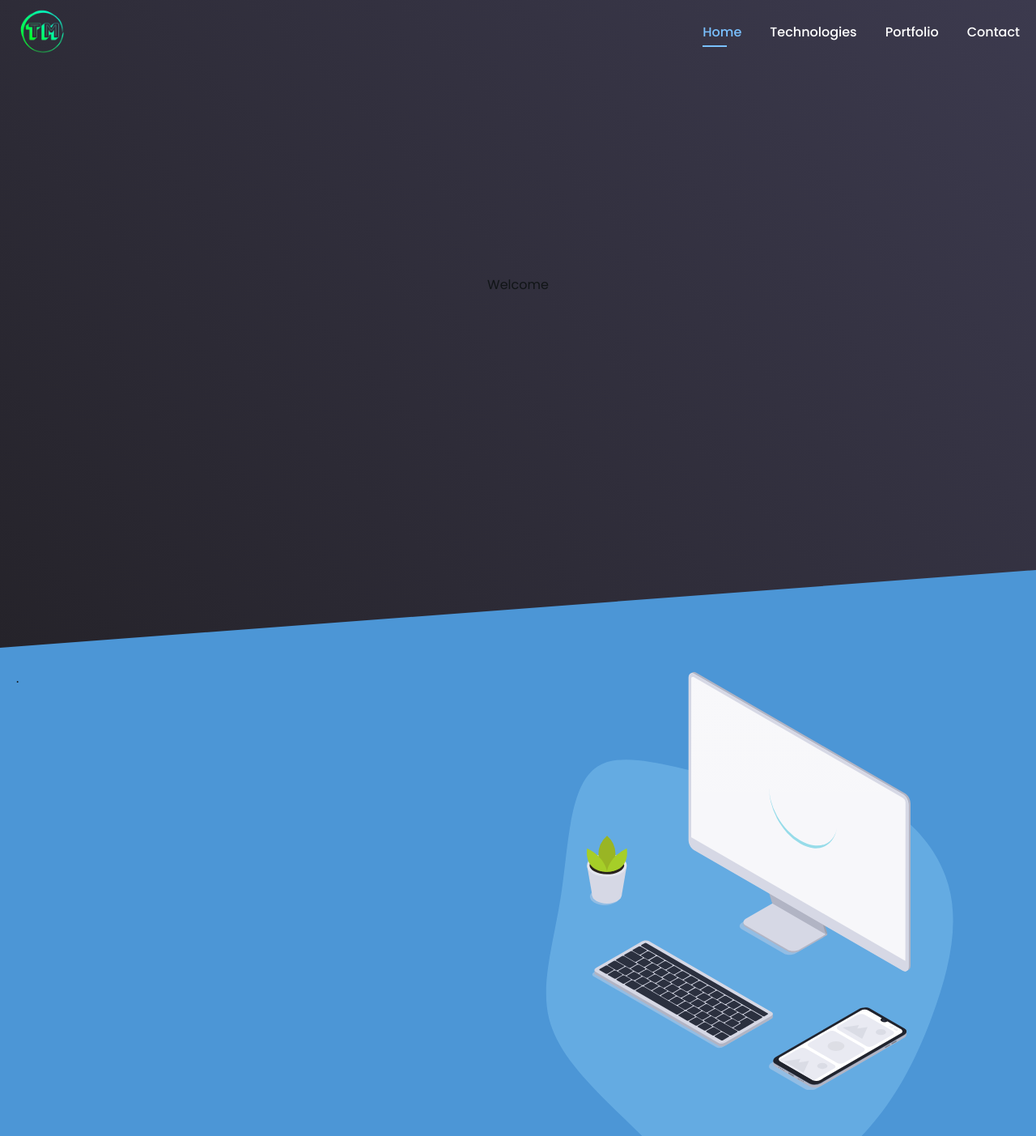
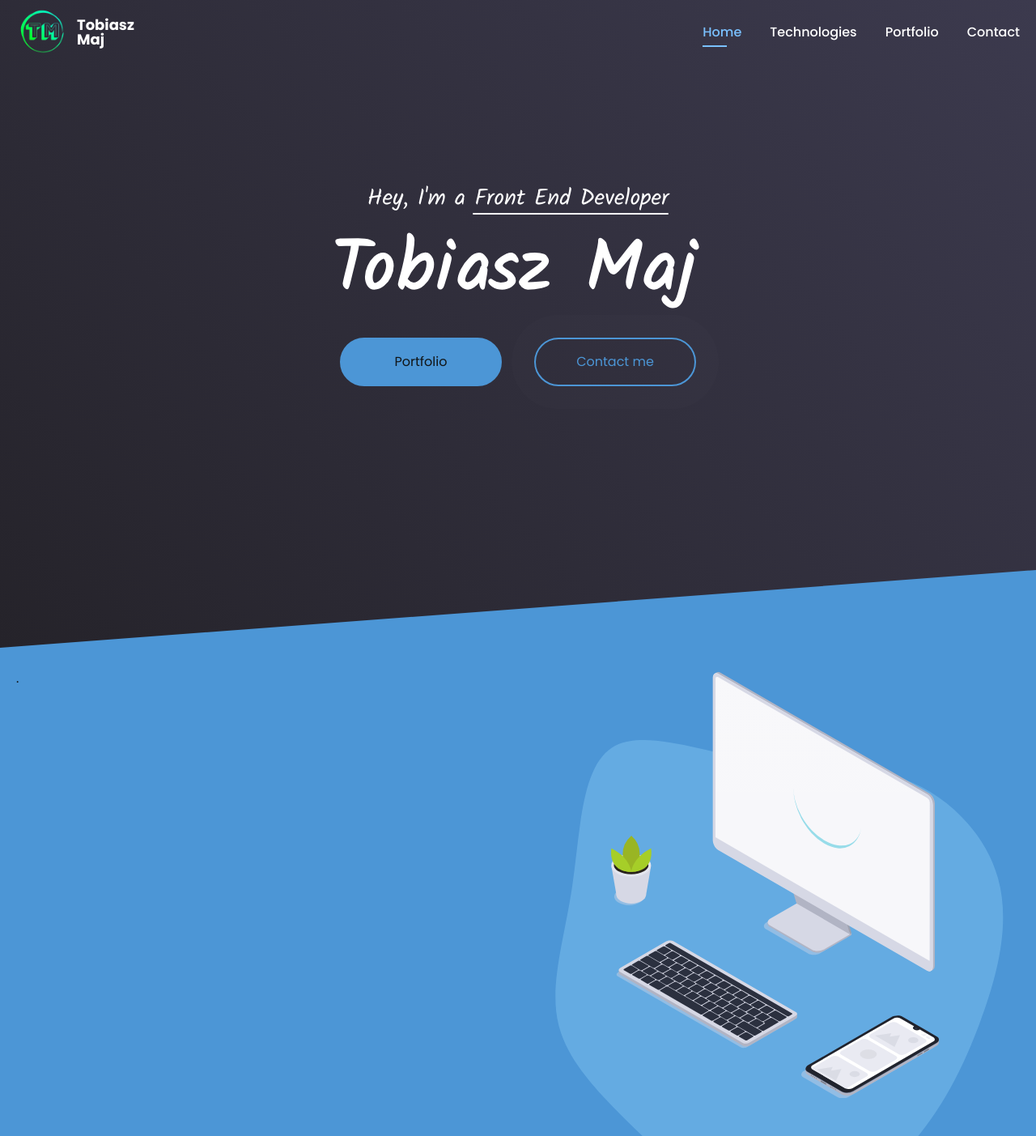
Before and after one commit to tobiaszmaj/portfolio, a Gatsby site: page / in a window 1280 px wide. Shown: the top 1403 px of the page at 81% size. Built offline with nearby package versions, Linux system fonts and the light colour scheme; Gatsby itself is replaced by a stand-in of ours.

Commit message:
Added header animations

```diff
--- a/gatsby-config.js
+++ b/gatsby-config.js
@@ -32,7 +32,7 @@
     {
       resolve: `gatsby-plugin-google-fonts`,
       options: {
-        fonts: [`Poppins:300,400,500,600,700`],
+        fonts: [`Poppins:300,400,500,600,700`, 'Kalam: 400,700'],
         display: 'swap',
       },
     },
--- /dev/null
+++ b/src/components/atoms/Button/Button.ts
@@ -0,0 +1,49 @@
+import styled, { css, keyframes } from 'styled-components';
+
+interface Props {
+    readonly secondary?: boolean | string;
+    readonly animated?: boolean | string;
+}
+
+const pulse = keyframes`
+  20% {
+    box-shadow: 0 0 0 30px rgba(217, 244, 255, 0);
+  }
+  100% {
+    box-shadow: 0 0 0 0 rgba(217, 244, 255, 0);
+  }
+`;
+
+const Button = styled.button<Props>`
+  display: block;
+  width: 200px;
+  padding: 20px;
+  text-align: center;
+  font-family: ${({ theme }) => theme.fonts.mainFont};
+  border: 2px solid ${({ theme }) => theme.blue};
+  background-color: ${({ theme }) => theme.blue};
+  color: ${({ theme }) => theme.dark};
+  transition: 0.3s;
+  border-radius: 50px;
+  text-decoration: none;
+  &:hover {
+    background-color: ${({ theme }) => theme.white};
+    border-color: ${({ theme }) => theme.white};
+    color: ${({ theme }) => theme.dark};
+  }
+  ${({ secondary }) =>
+        secondary &&
+        css`
+      background-color: transparent;
+      color: ${({ theme }) => theme.blue};
+    `}
+  ${({ animated }) =>
+        animated &&
+        css`
+      box-shadow: 0 0 0 0 rgba(217, 244, 255, 0.15);
+      animation: ${pulse} 3.5s infinite cubic-bezier(0.66, 0, 0, 1);
+      animation-delay: 2s;
+    `}
+`;
+
+export default Button;
--- a/src/components/molecules/LandingImage/LandingImage.tsx
+++ b/src/components/molecules/LandingImage/LandingImage.tsx
@@ -26,8 +26,8 @@
   position: relative;
   width: 700px;
   height: 700px;
-  background: url(${blobImg}) no-repeat center;
-  background-size: 100%;
+  background: url(${blobImg}) no-repeat left;
+  background-size: 110%;
   opacity: 0;
   overflow: hidden;
 `;
@@ -37,8 +37,8 @@
   width: 400px;
   height: 400px;
   top: 0;
-  left: 55%;
-  transform: translateX(-55%);
+  left: 65%;
+  transform: translateX(-65%);
 `;
 
 const MainSVGInnerWrapper = styled.div`
@@ -49,8 +49,8 @@
   position: absolute;
   width: 170px;
   height: 170px;
-  right: 140px;
-  top: 390px;
+  right: 100px;
+  bottom: 130px;
 `;
 
 const TextWrapper = styled.div`
--- a/src/components/organisms/Header/Header.tsx
+++ b/src/components/organisms/Header/Header.tsx
@@ -1,6 +1,14 @@
-import React from 'react';
+import React, { useRef, useEffect, useState } from 'react';
+import { Link } from 'gatsby';
+import gsap from 'gsap';
 import styled from 'styled-components';
 import Content from 'components/atoms/Content/Content';
+import Button from 'components/atoms/Button/Button';
+import Title from 'assets/icons/title.inline.svg';
+
+interface Props {
+  readonly isActive: boolean;
+}
 
 const Wrapper = styled.header`
   position: relative;
@@ -26,14 +34,122 @@
   flex-direction: column;
   justify-content: center;
   align-items: center;
+  font-family: ${({ theme }) => theme.fonts.subFont};
+  color: ${({ theme }) => theme.white};
+`;
+
+const Links = styled.div`
+  display: flex;
+  justify-content: center;
+  align-items: center;
+  margin-top: 30px;
+`;
+
+const LinkWrapper = styled.div`
+  margin: 0 20px;
+  opacity: 0;
+`;
+
+const TitleWrapper = styled.div`
+  opacity: 0;
+`;
+
+const SubTitle = styled.h2<Props>`
+  position: relative;
+  font-size: ${({ theme }) => theme.fontSize.xl};
+  font-weight: ${({ theme }) => theme.regular};
+  padding: 5px 0;
+  margin-bottom: -25px;
+  opacity: 0;
+  &:after {
+    content: '';
+    position: absolute;
+    bottom: 0;
+    left: 35%;
+    right: 0;
+    height: 2px;
+    border-radius: 100px;
+    background-color: ${({ theme }) => theme.white};
+    transform: ${({ isActive }) => (isActive ? 'scaleX(1)' : 'scaleX(0)')};
+    transform-origin: 0 50%;
+    transition: 0.3s;
+  }
 `;
 
 const Header = () => {
+  const [isLineActive, setIsLineActive] = useState(false);
+  const titleRef = useRef<HTMLHeadingElement>(null);
+  const subTitleRef = useRef<HTMLHeadingElement>(null);
+  const linksRef = useRef<HTMLDivElement>(null);
+
+  useEffect(() => {
+    const title = titleRef.current;
+    const subTitle = subTitleRef.current;
+    const linksWrapper = linksRef.current;
+
+    if (title && linksWrapper) {
+      const links = linksWrapper.children;
+      const letters = [...title.querySelectorAll('.letter')];
+      const outlines = letters.map(({ children }) => children[0]);
+      const tl = gsap.timeline({
+        defaults: { ease: 'Power3.easeOut' },
+      });
+
+      tl.to(title, { duration: 0.5, autoAlpha: 1 });
+      tl.addLabel('start');
+      tl.to(
+        outlines,
+        { duration: 3, strokeDashoffset: 0, stagger: 0.15 },
+        'start'
+      );
+      tl.to(
+        letters,
+        {
+          duration: 1,
+          fill: '#ffffff',
+          delay: 2.5,
+          onComplete: () => setIsLineActive(true),
+        },
+        'start'
+      );
+      tl.to(subTitle, { duration: 1, autoAlpha: 1, delay: 2.5 }, 'start');
+      tl.fromTo(
+        links,
+        { autoAlpha: 0, y: -50 },
+        {
+          duration: 1,
+          autoAlpha: 1,
+          y: 0,
+          delay: 4,
+          ease: 'Power1.easeOut',
+        },
+        'start'
+      );
+    }
+  }, []);
+
   return (
     <Wrapper id="home">
       <Content>
         <InnerWrapper>
-                    <h1>Welcome</h1>
+          <SubTitle isActive={isLineActive} ref={subTitleRef}>
+            Hey, I'm a Front End Developer
+          </SubTitle>
+          <TitleWrapper ref={titleRef}>
+            <Title />
+          </TitleWrapper>
+          <Links ref={linksRef}>
+            <LinkWrapper>
+              <Button as={Link} to="#portfolio">
+                Portfolio
+              </Button>
+            </LinkWrapper>
+            <LinkWrapper>
+              <Button secondary="true" animated="true" as={Link} to="#contact">
+                Contact me
+              </Button>
+            </LinkWrapper>
+          </Links>
         </InnerWrapper>
       </Content>
     </Wrapper>
--- a/src/components/organisms/Navbar/Navbar.tsx
+++ b/src/components/organisms/Navbar/Navbar.tsx
@@ -36,9 +36,18 @@
   display: flex;
   align-items: center;
   justify-content: space-between;
+  color: ${({ theme }) => theme.white};
 `;
 
-const LogoWrapper = styled.div`
+const LogoWrapper = styled(Link)`
+  display: flex;
+  align-items: center;
+  color: ${({ theme }) => theme.white};
+  text-decoration: none;
+`;
+
+const LogoInnerWrapper = styled.div`
+  display: block;
   width: 65px;
   height: 65px;
 `;
@@ -47,6 +56,12 @@
   display: block;
   width: 100%;
   height: 100%;
+`;
+
+const Title = styled.h3`
+  font-size: ${({ theme }) => theme.fontSize.m};
+  font-weight: ${({ theme }) => theme.bold};
+  margin-left: 10px;
 `;
 
 const List = styled.ul`
@@ -58,7 +73,6 @@
   position: relative;
   margin-left: 35px;
   font-weight: ${({ theme }) => theme.medium};
-  color: ${({ theme }) => theme.white};
   opacity: 0;
   &:hover {
     color: ${({ theme }) => theme.blue100};
@@ -141,8 +155,15 @@
     <Wrapper ref={wrapperRef} isActive={isOnTop}>
       <Content>
         <InnerWrapper>
-                    <LogoWrapper>
+          <LogoWrapper to="/">
+            <LogoInnerWrapper>
               <Logo src={logoImg} alt="logo" />
+            </LogoInnerWrapper>
+            <Title>
+              Tobiasz
+              <br />
+              Maj
+            </Title>
           </LogoWrapper>
           <List ref={listRef}>
             <ListItem isActive={activeLink === 'home'}>
--- a/src/components/organisms/Technologies/Technologies.tsx
+++ b/src/components/organisms/Technologies/Technologies.tsx
@@ -4,13 +4,24 @@
 import LandingImage from 'components/molecules/LandingImage/LandingImage';
 
 const Wrapper = styled.section`
+position: relative;
   background-color: ${({ theme }) => theme.blue};
+  &:after {
+    content: '';
+    position: absolute;
+    top: 0;
+    left: 0;
+    right: 0;
+    bottom: 0;
+    clip-path: polygon(0 88%, 0 100%, 100% 100%);
+    background: ${({ theme }) => theme.white};
+  }
 `;
 
 const InnerWrapper = styled.div`
   display: flex;
   justify-content: space-between;
-  padding: 30px 0;
+  padding: 30px 0 150px;
 `;
 
 const Technologies = () => {
--- a/src/theme/mainTheme.ts
+++ b/src/theme/mainTheme.ts
@@ -13,6 +13,7 @@
 export const theme = {
   fonts: {
     mainFont: `'Poppins', sans-serif`,
+    subFont: `'Kalam', cursive`,
   },
   white: 'hsl(0, 0%, 100%)',
   gray: 'hsl(0, 0%, 52%)',
@@ -29,10 +30,12 @@
   bold: 700,
   fontSize: {
     xs: '1.2rem',
-    s: '1.4rem',
-    m: '1.6rem',
+    s: '1.6rem',
+    m: '1.8rem',
     lg: '2rem',
-    xl: '2.4rem',
+    xl: '2.8rem',
+    xxl: '4.8rem',
+    xxxl: '8.6rem',
   },
   mq: Object.keys(breakpoints).reduce<Record<string, string>>(
     (acc, breakpoint) => {
```
Also changed, not shown: src/assets/icons/title.inline.svg (added). Lines whose indentation alone changed are shown as unchanged.
